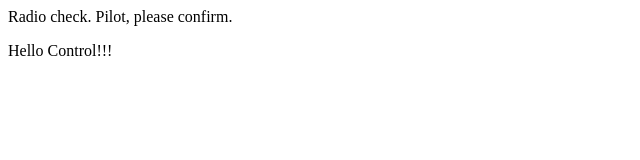
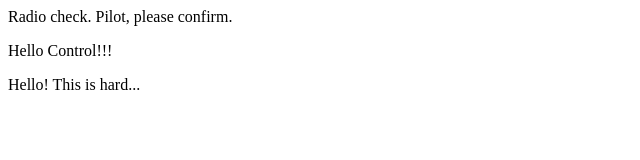
Before and after one commit to Uniquememories/Communication-Log, a plain HTML site: page index.html in a window 1280 px wide. Shown: the whole page, without its empty margins (0-640 px from the left). Drawn offline with Linux system fonts and the light colour scheme.

Commit message:
Third Line Push

```diff
--- a/index.html
+++ b/index.html
@@ -2,5 +2,6 @@
     <body>
         <p>Radio check. Pilot, please confirm.</p>
         <p>Hello Control!!!</p>
+        <p>Hello! This is hard...</p>
     </body>
 </html>
```
